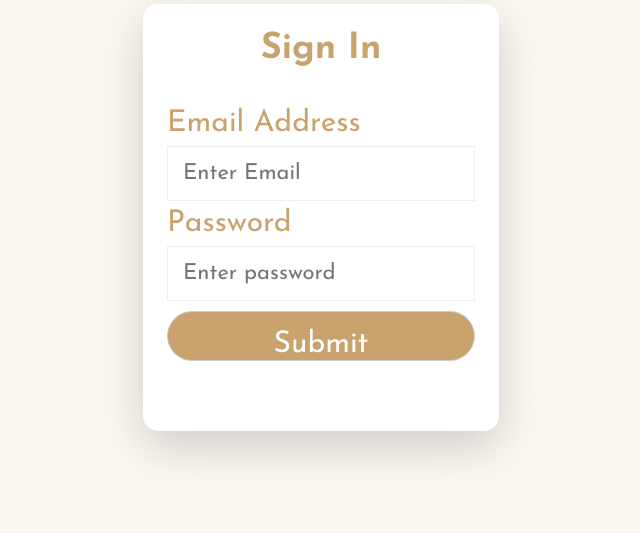
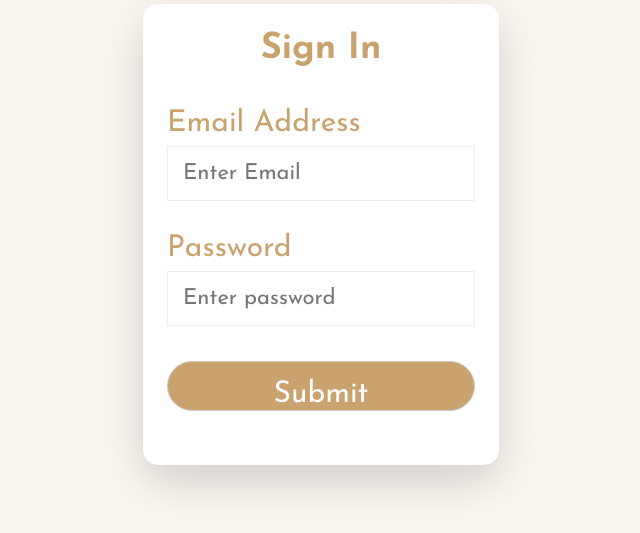
Before and after one commit to mariamossama182/Scarfity, a PHP site: page /sign_in.php in a window 1280 px wide. Shown: the part 171-704 px from the top of the page, without its empty margins (319-959 px from the left). Run offline with PHP 8.4, Linux system fonts and the light colour scheme.

Commit message:
Refactor sign-in card layout and form structure

```diff
--- a/sign_in.php
+++ b/sign_in.php
@@ -80,15 +80,10 @@
      <div class="container">
         <div class="row justify-content-center align-items-center vh-95">
             <div class="col-lg-4">
-                <div class="card shadow-lg p-4 constant-shadow">
+                <div class="card shadow-lg p-4 mb-3 constant-shadow">
                     <h3 class="text-center mb-6" style="color: #c9a26d"><b>Sign In</b></h3>
-                        <div id="signin">
 
                         <form id="registerform" class="needs_validation" method="post" action="" novalidate>
-
-                            <div class="mb-3">
-
-
 
                             <label>
                                 <span>Email Address</span>
@@ -113,7 +108,6 @@
 
                             <button type="submit" class="btn btn-primary w-100">Submit</button>
                             </form>
-                                        </div>
                 </div>
             </div>
         </div>
```
